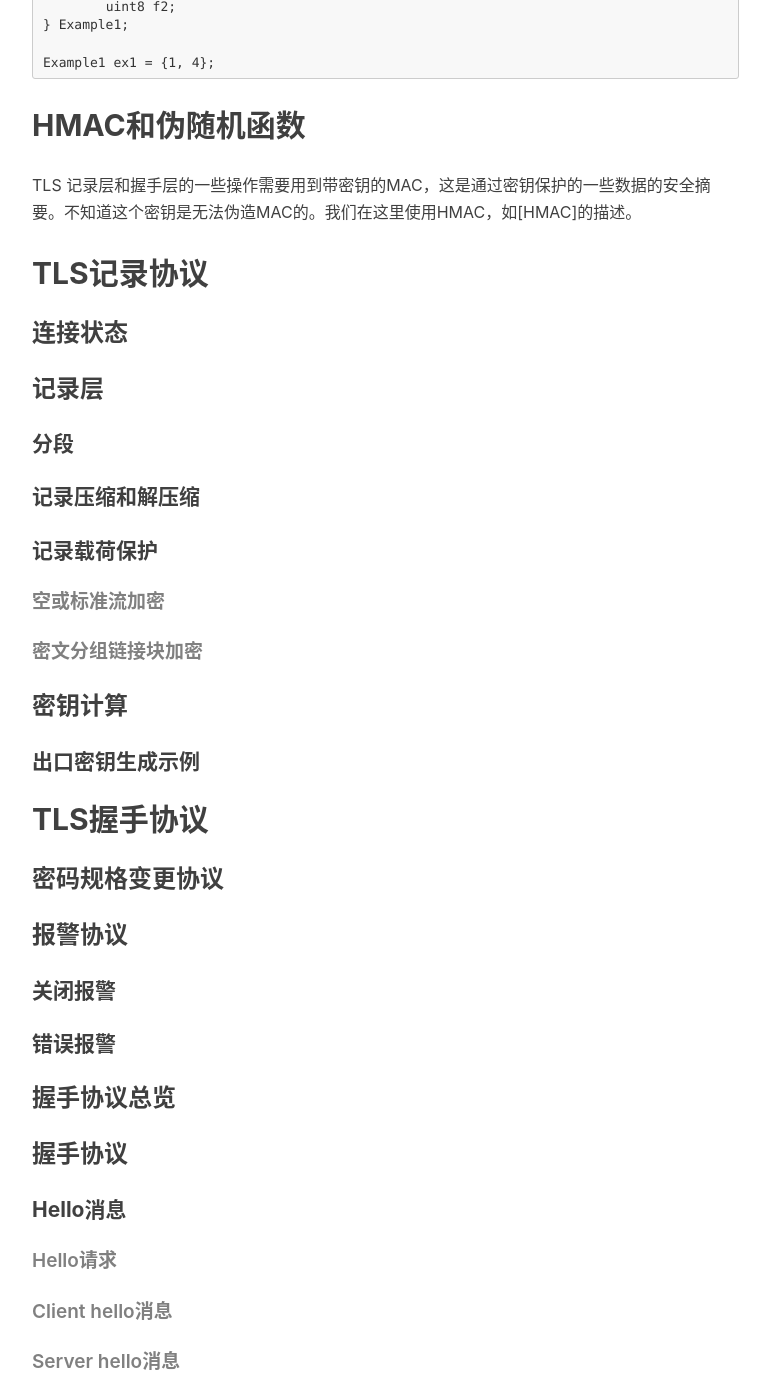
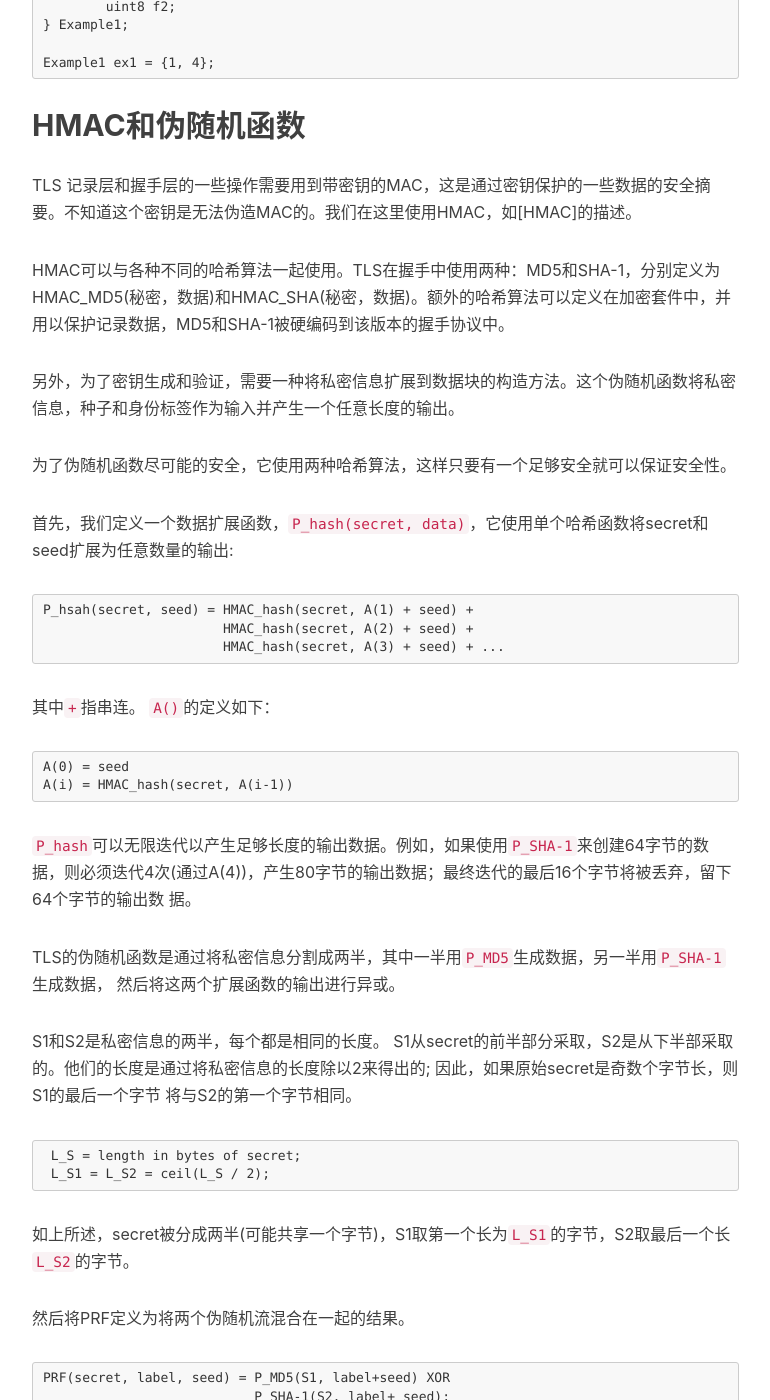
Before and after one commit to OnlyThen/onlythen.github.io, a Jekyll site: the page built from _posts/2019-03-17-RFC2246-TLS.markdown, in a window 1280 px wide and 1400 px high, scrolled down 5616 px. Shown: the whole window, without its empty margins (233-1003 px from the left). Built offline with Jekyll 4.4.1, drawn with Linux system fonts in a browser that asks for light colours; nearby versions of some CDN libraries; comment, search, counter and statistics services are not loaded; some of the changed text lies outside the part shown.

Commit message:
add a paragraph

````diff
--- a/_posts/2019-03-17-RFC2246-TLS.markdown
+++ b/_posts/2019-03-17-RFC2246-TLS.markdown
@@ -152,6 +152,47 @@
 ## HMAC和伪随机函数
 TLS 记录层和握手层的一些操作需要用到带密钥的MAC，这是通过密钥保护的一些数据的安全摘要。不知道这个密钥是无法伪造MAC的。我们在这里使用HMAC，如[HMAC]的描述。
 
+HMAC可以与各种不同的哈希算法一起使用。TLS在握手中使用两种：MD5和SHA-1，分别定义为HMAC_MD5(秘密，数据)和HMAC_SHA(秘密，数据)。额外的哈希算法可以定义在加密套件中，并用以保护记录数据，MD5和SHA-1被硬编码到该版本的握手协议中。
+
+另外，为了密钥生成和验证，需要一种将私密信息扩展到数据块的构造方法。这个伪随机函数将私密信息，种子和身份标签作为输入并产生一个任意长度的输出。
+
+为了伪随机函数尽可能的安全，它使用两种哈希算法，这样只要有一个足够安全就可以保证安全性。
+
+首先，我们定义一个数据扩展函数，`P_hash(secret, data)`，它使用单个哈希函数将secret和seed扩展为任意数量的输出:
+```
+P_hsah(secret, seed) = HMAC_hash(secret, A(1) + seed) +
+                       HMAC_hash(secret, A(2) + seed) +
+                       HMAC_hash(secret, A(3) + seed) + ...
+```
+其中`+`指串连。
+`A()`的定义如下：
+```
+A(0) = seed
+A(i) = HMAC_hash(secret, A(i-1))
+```
+
+`P_hash`可以无限迭代以产生足够长度的输出数据。例如，如果使⽤`P_SHA-1`来创建64字节的数据，则必须迭代4次(通过A(4))，产生80字节的输出数据；最终迭代的最后16个字节将被丢弃，留下64个字节的输出数 据。
+
+TLS的伪随机函数是通过将私密信息分割成两半，其中一半用`P_MD5`生成数据，另一半⽤`P_SHA-1`生成数据， 然后将这两个扩展函数的输出进行异或。
+
+S1和S2是私密信息的两半，每个都是相同的⻓度。 S1从secret的前半部分采取，S2是从下半部采取的。他们的长度是通过将私密信息的⻓度除以2来得出的; 因此，如果原始secret是奇数个字节长，则S1的最后⼀个字节 将与S2的第⼀个字节相同。
+
+ ```
+ L_S = length in bytes of secret;
+ L_S1 = L_S2 = ceil(L_S / 2);
+ ```
+
+如上所述，secret被分成两半(可能共享一个字节)，S1取第一个长为`L_S1`的字节，S2取最后一个长`L_S2`的字节。
+
+然后将PRF定义为将两个伪随机流混合在⼀起的结果。
+```
+PRF(secret, label, seed) = P_MD5(S1, label+seed) XOR
+                           P_SHA-1(S2, label+ seed);
+```
+标签是一个ASCII字符串。它应该被包括在给定的没有长度字节或尾随空字符的确切形式。 例如，label “slithy toves” 将通过哈希以下字节来处理:
+`73 6C 69 74 68 79 20 74 6F 76 65 73`
+
+请注意，由于MD5产生16字节输出，SHA-1产生20字节输出，因此内部迭代的边界将不对齐; 为了生成80字节的输出，将`P_MD5`通过`A(5)`迭代，⽽`P_SHA-1`将仅迭代`A(4)`。
 
 ## TLS记录协议
 ### 连接状态
````
Also changed, not shown: 1 other file.
